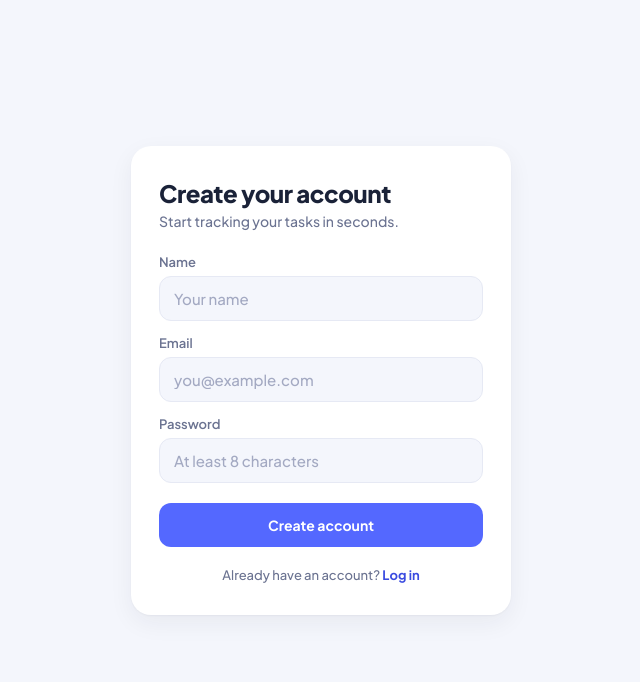
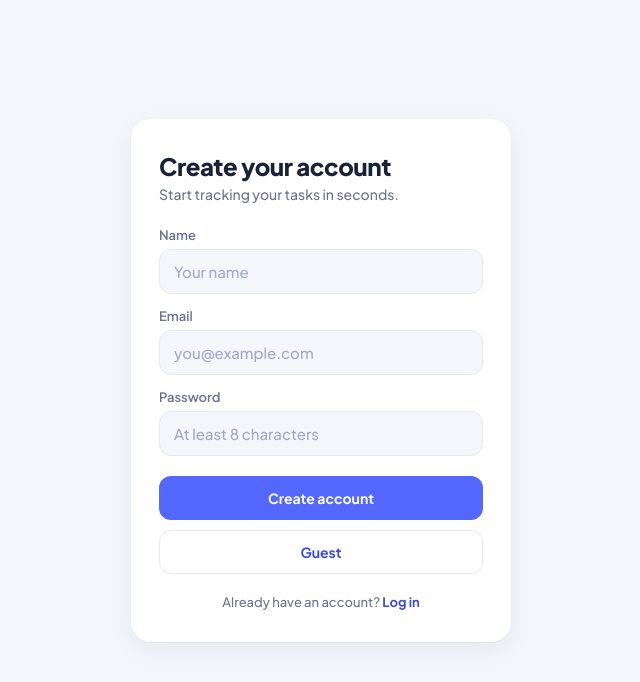
Before and after one commit to pasanghilp-art/task-manager-react, a React (Vite) app: page /register in a window 1280 px wide. Shown: the top 682 px of the page, without its empty margins (319-959 px from the left). Built offline with nearby package versions, Linux system fonts and the light colour scheme; no server answers.

Commit message:
feat(GuestButton): add GuestButton component for guest session initiation and integrate into Login and Register forms

```diff
--- /dev/null
+++ b/src/Components/AuthComponents/GuestButton.jsx
@@ -0,0 +1,23 @@
+import { useNavigate } from "react-router-dom";
+import api from "../../api";
+import "./Auth.css";
+
+export function GuestButton() {
+    const navigate = useNavigate();
+
+    const handleGuest = async () => {
+        try {
+            const res = await api.post("/api/guest");
+            localStorage.setItem("token", res.data.token);
+            navigate("/");
+        } catch {
+            alert("Could not start guest session");
+        }
+    };
+
+    return (
+        <button type="button" className="auth-guest" onClick={handleGuest}>
+            Guest
+        </button>
+    );
+}
--- a/src/Components/AuthComponents/Login.jsx
+++ b/src/Components/AuthComponents/Login.jsx
@@ -1,3 +1,4 @@
+import { GuestButton } from "./GuestButton";
 import { useNavigate, Link } from "react-router-dom";
 import { useAuthForm } from "./useAuthForm";
 import api from "../../api";
@@ -79,6 +80,8 @@ export function Login() {
                     </button>
                 </form>
 
+                <GuestButton />
+
                 <p className="auth-switch">
                     No account? <Link to="/register">Register</Link>
                 </p>
--- a/src/Components/AuthComponents/Register.jsx
+++ b/src/Components/AuthComponents/Register.jsx
@@ -4,6 +4,7 @@ import { useNavigate } from "react-router-dom";
 import { Link } from "react-router-dom";
 import api from "../../api";
 import "./Auth.css";
+import { GuestButton } from "./GuestButton";
 
 export function Register() {
     const [name, setName] = useState("");
@@ -100,6 +101,8 @@ export function Register() {
                     </button>
                 </form>
 
+                <GuestButton />
+
                 <p className="auth-switch">
                     Already have an account? <Link to="/login">Log in</Link>
                 </p>
```
